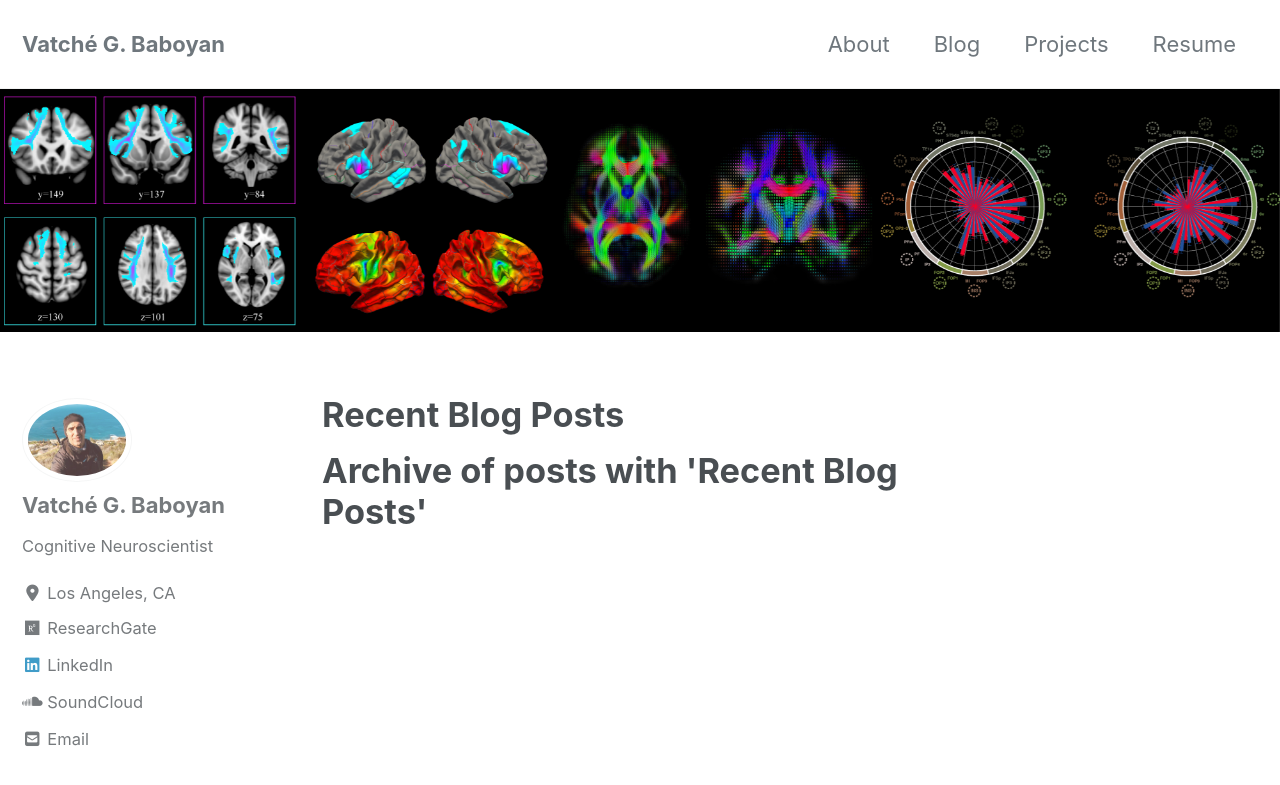
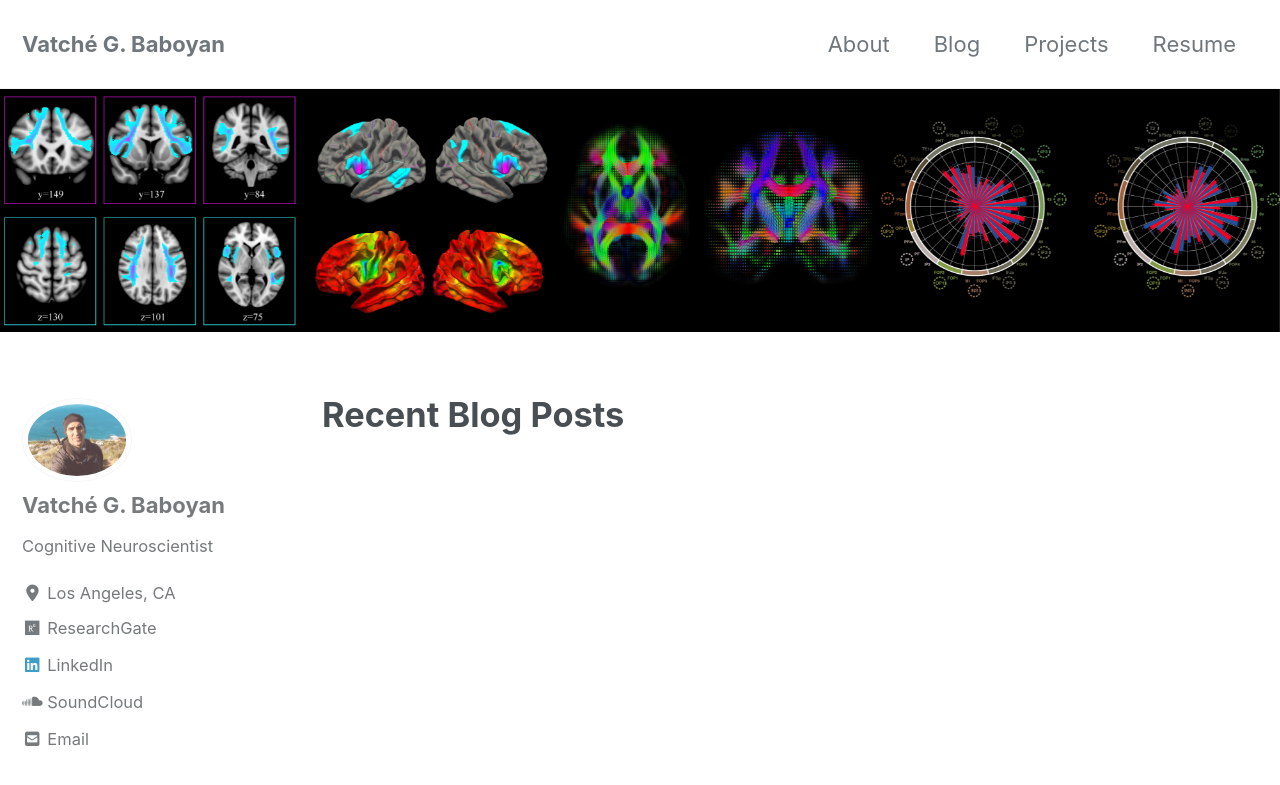
Before and after one commit to vbaboyan/vbaboyan.github.io, a Jekyll site: the page built from _pages/blog.html, in a window 1280 px wide and 900 px high. Shown: the top 785 px of the window. Built offline with Jekyll 4.4.1, drawn with Linux system fonts in a browser that asks for light colours; cached includes are drawn as plain includes; nearby versions of some CDN libraries.

Commit message:
blog setup

```diff
--- a/_pages/blog.html
+++ b/_pages/blog.html
@@ -4,7 +4,6 @@ permalink: /blog/
 title: "Recent Blog Posts"
 ---
 
-<h1>Archive of posts with {{ page.type }} '{{ page.title }}'</h1>
 <ul class="posts">
   {% for post in page.posts %}
     <li>
```
